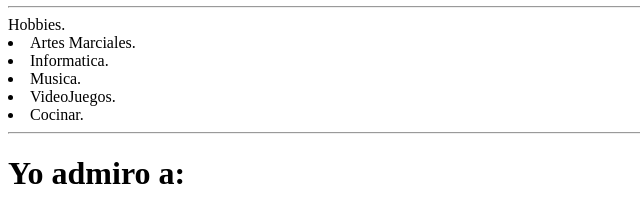
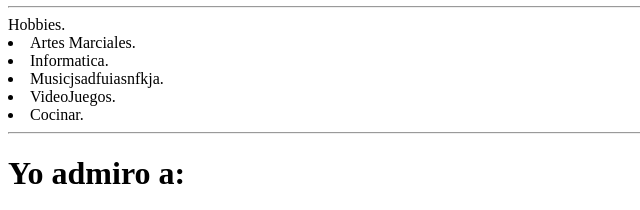
Before and after one commit to juanplm2312/Repo_Inter, a plain HTML site: page index.html in a window 1280 px wide. Shown: the part 162-372 px from the top of the page, 0-640 px from the left. Drawn offline with Linux system fonts and the light colour scheme.

Commit message:
Solo_prueba

```diff
--- a/index.html
+++ b/index.html
@@ -13,7 +13,7 @@
 <lu> Hobbies.
     <li>Artes Marciales.</li>
     <li>Informatica.</li>
-    <li>Musica.</li>
+    <li>Musicjsadfuiasnfkja.</li>
     <li>VideoJuegos.</li>
     <li>Cocinar.</li>
 </lu>
```
